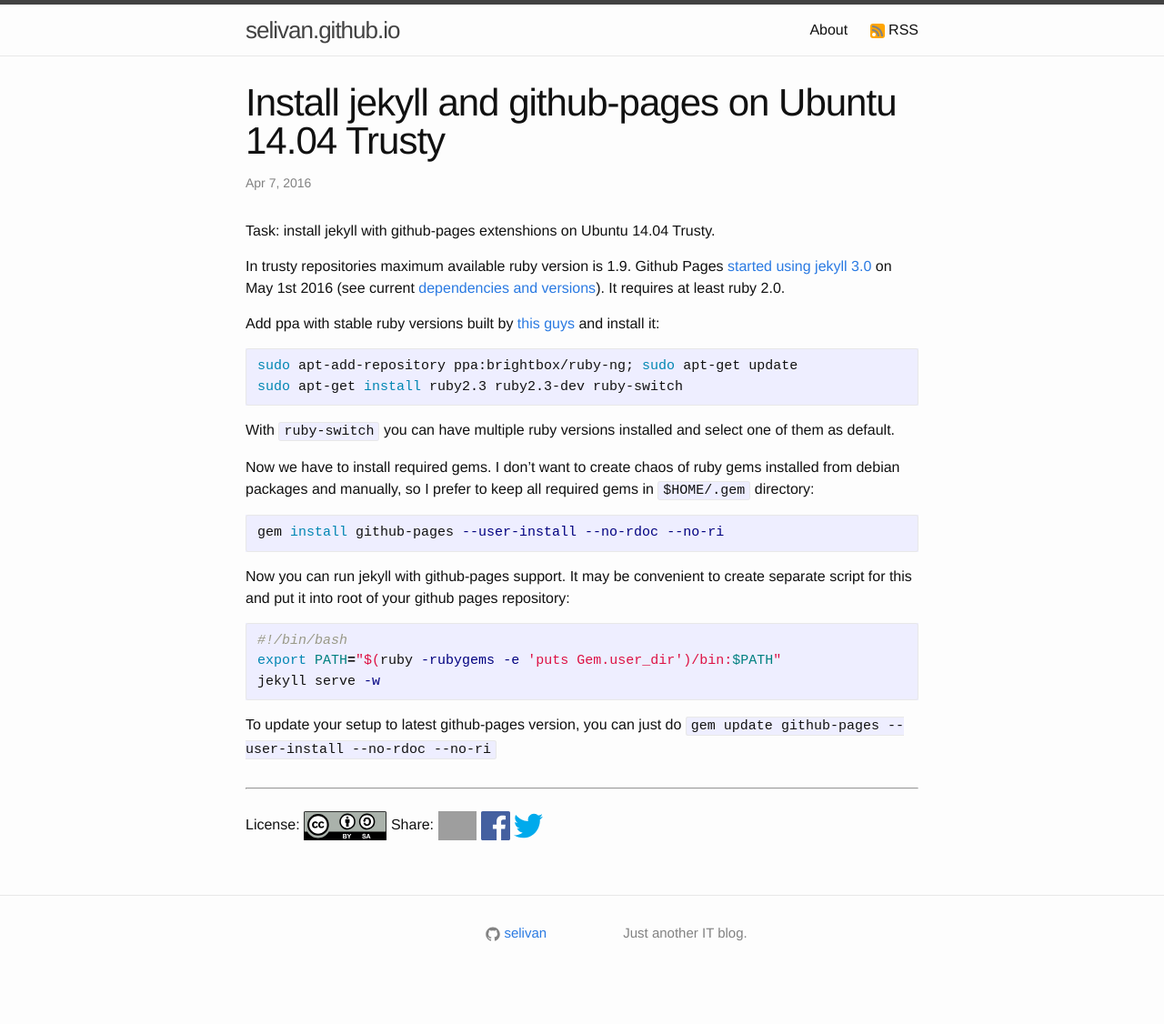
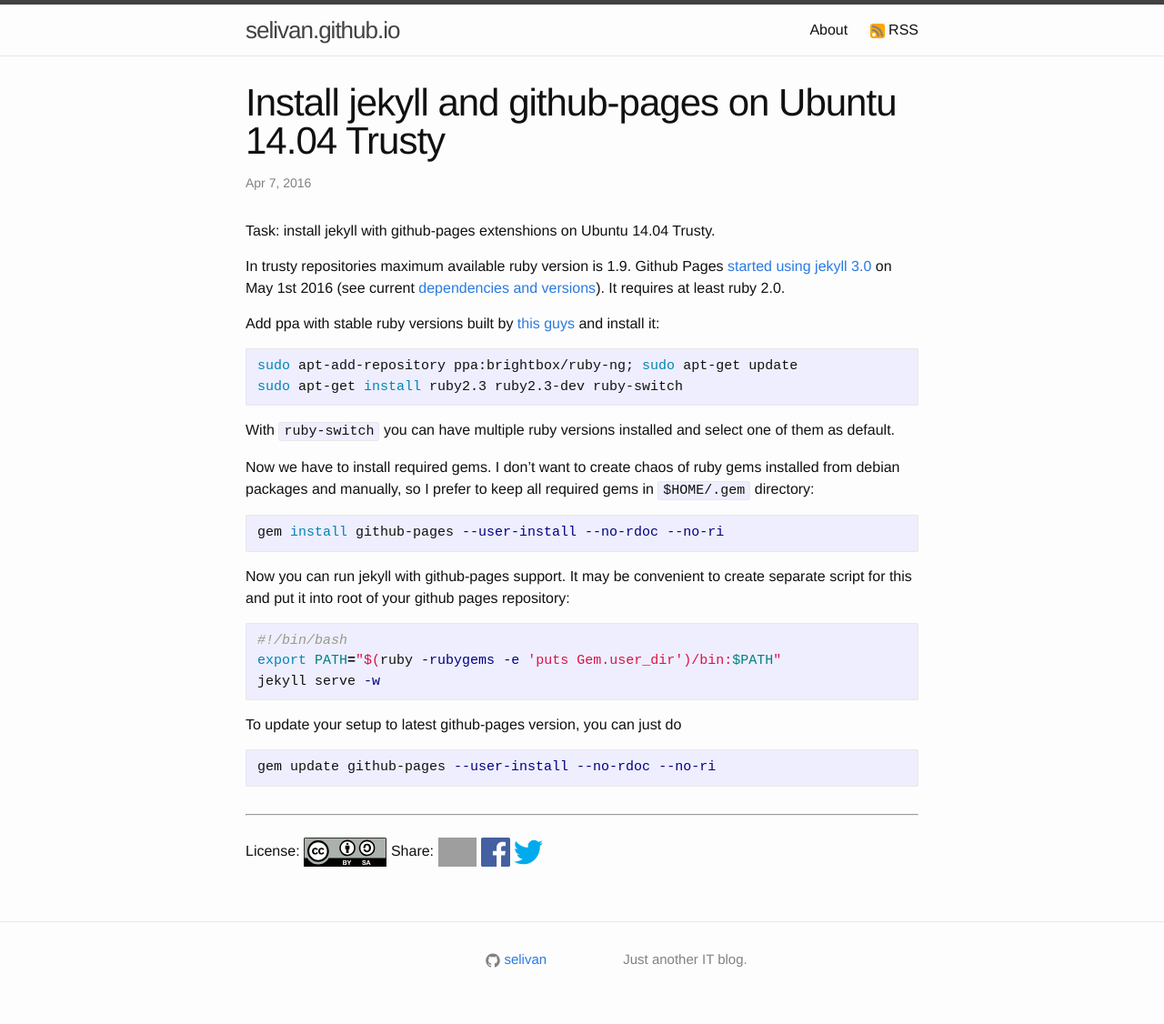
Before and after one commit to selivan/selivan.github.io, a Jekyll site: the page built from _posts/2016-04-07-jekyll-and-github-pages-install-ubuntu-trusty-14-04.md, in a window 1280 px wide. Shown: the whole page at 91% size. Built offline with Jekyll 4.4.1, drawn with Linux system fonts in a browser that asks for light colours; comment, search, counter and statistics services are not loaded; before the commit the page ends 1098 px from its top, so only the background shows below that; grey boxes are pictures that could not be loaded.

Commit message:
updated old atricle

````diff
--- a/_posts/2016-04-07-jekyll-and-github-pages-install-ubuntu-trusty-14-04.md
+++ b/_posts/2016-04-07-jekyll-and-github-pages-install-ubuntu-trusty-14-04.md
@@ -30,4 +30,8 @@
 jekyll serve -w
 ```
 
-To update your setup to latest github-pages version, you can just do `gem update github-pages --user-install --no-rdoc --no-ri`
+To update your setup to latest github-pages version, you can just do
+
+```bash
+gem update github-pages --user-install --no-rdoc --no-ri
+```
````
